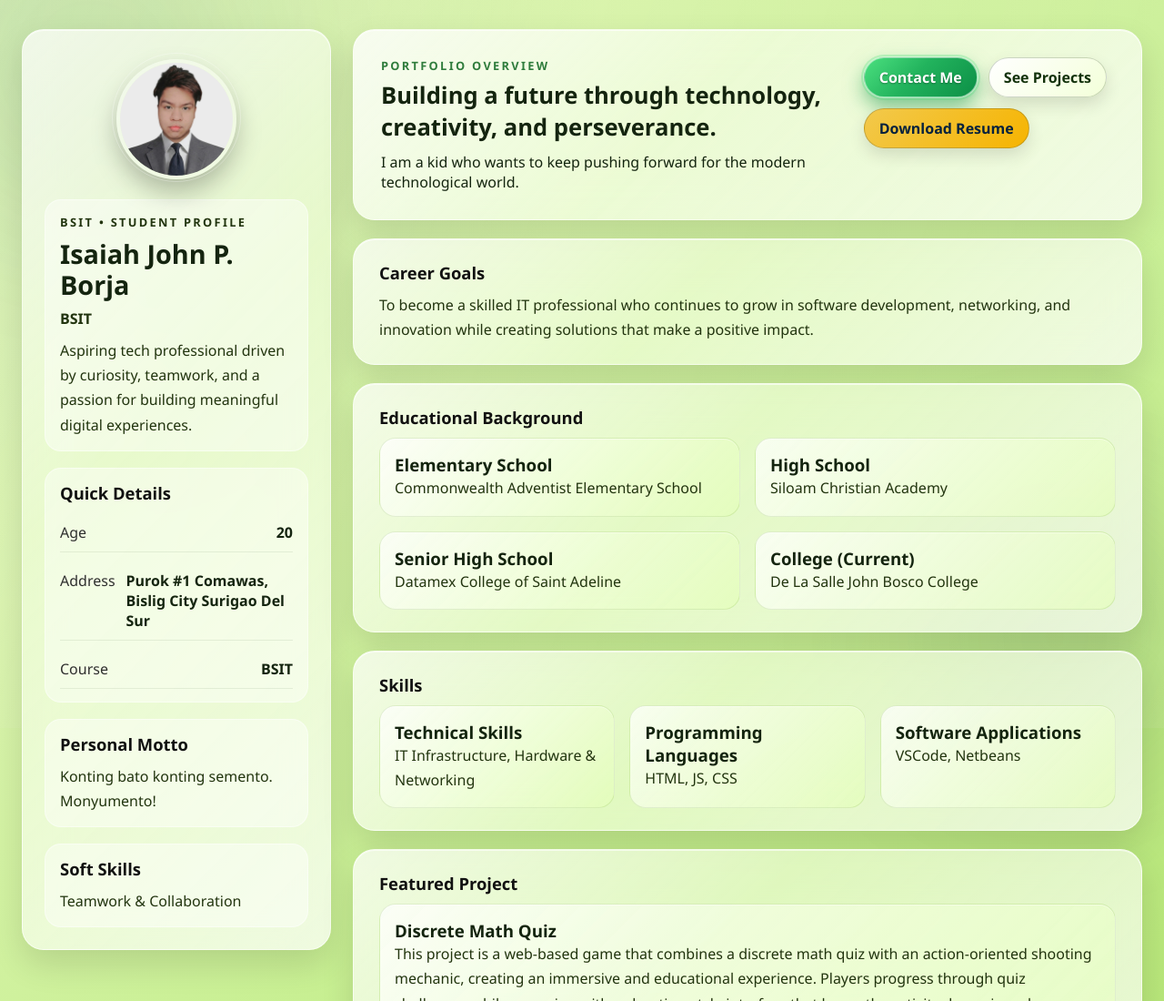
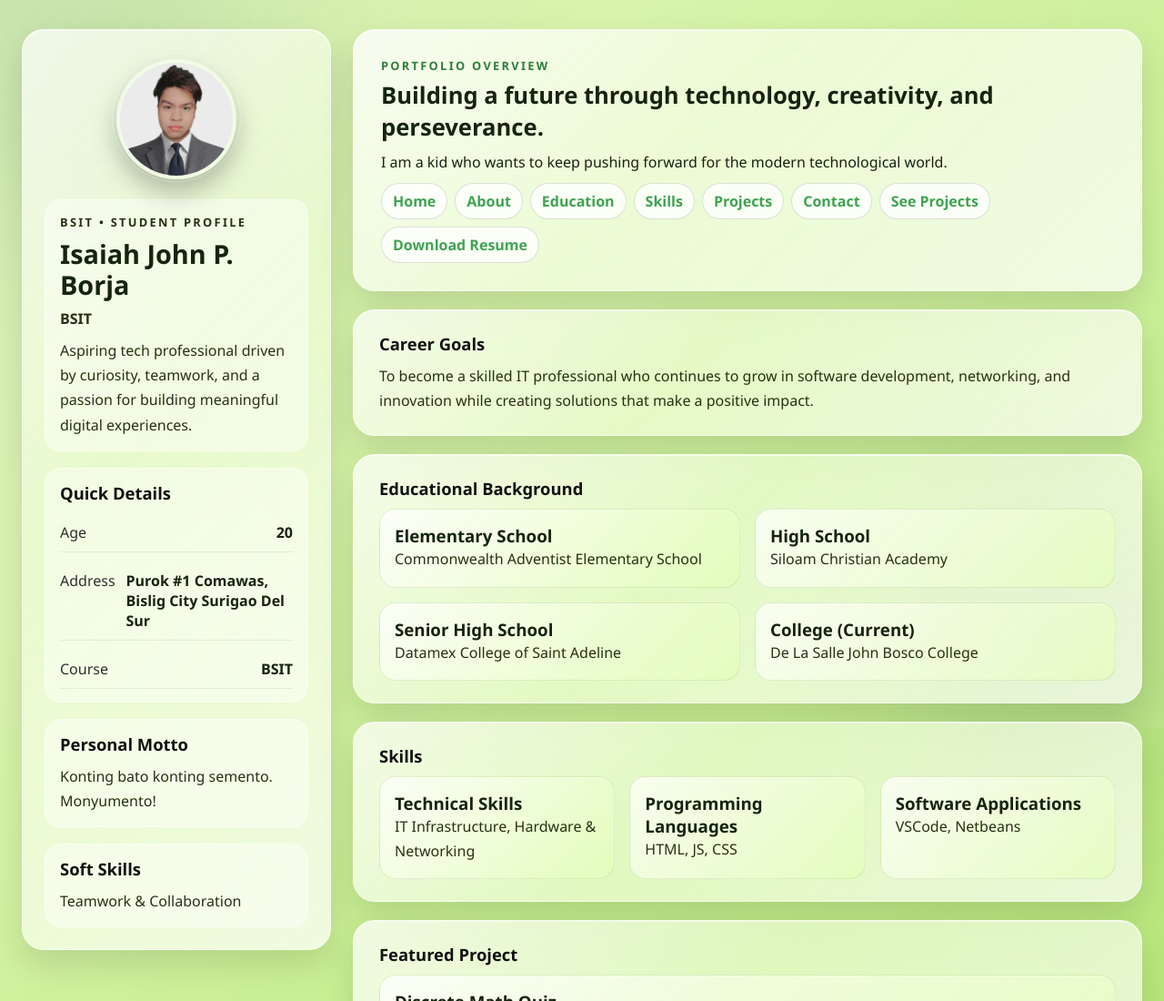
Before and after one commit to daomingron/Student-Profile, a plain HTML site: page index.html in a window 1280 px wide. Shown: the top 1100 px of the page at 91% size. Drawn offline with Linux system fonts and the light colour scheme.

Commit message:
Add files via upload

```diff
--- a/index.html
+++ b/index.html
@@ -45,25 +45,30 @@
     </aside>
 
     <main class="profile-details">
-      <section class="hero glass">
+      <section class="hero glass" id="home">
         <div class="hero-copy">
           <p class="eyebrow">Portfolio Overview</p>
           <h2>Building a future through technology, creativity, and perseverance.</h2>
           <p id="about-text"></p>
-        </div>
-        <div class="hero-actions">
-          <a href="#contact" class="btn btn-primary">Contact Me</a>
-          <a href="#projects" class="btn btn-secondary">See Projects</a>
-          <a href="Borja Resume.pdf" class="btn btn-secondary" download>Download Resume</a>
+          <nav class="section-nav" aria-label="Profile sections">
+            <a href="#home">Home</a>
+            <a href="#about">About</a>
+            <a href="#education">Education</a>
+            <a href="#skills">Skills</a>
+            <a href="#projects">Projects</a>
+            <a href="#contact">Contact</a>
+            <a href="#projects">See Projects</a>
+            <a href="Borja Resume.pdf" download>Download Resume</a>
+          </nav>
         </div>
       </section>
 
-      <section class="section-block glass">
+      <section id="about" class="section-block glass">
         <h2>Career Goals</h2>
         <p id="career-goals"></p>
       </section>
 
-      <section class="section-block glass">
+      <section id="education" class="section-block glass">
         <h2>Educational Background</h2>
         <div class="education-grid">
           <div class="info-card">
@@ -85,7 +90,7 @@
         </div>
       </section>
 
-      <section class="section-block glass">
+      <section id="skills" class="section-block glass">
         <h2>Skills</h2>
         <div class="skill-grid">
           <div class="skill-card">
--- a/styles.css
+++ b/styles.css
@@ -13,6 +13,10 @@
 
 * {
   box-sizing: border-box;
+}
+
+html {
+  scroll-behavior: smooth;
 }
 
 body {
@@ -243,6 +247,32 @@ h2 {
   flex-wrap: wrap;
 }
 
+.section-nav {
+  display: flex;
+  flex-wrap: wrap;
+  gap: 8px;
+  row-gap: 8px;
+  margin: 12px 0 0;
+  align-items: center;
+  justify-content: flex-start;
+}
+
+.section-nav a {
+  text-decoration: none;
+  padding: 8px 12px;
+  border-radius: 999px;
+  background: rgba(255, 255, 255, 0.78);
+  color: var(--accent-strong);
+  font-weight: 700;
+  border: 1px solid rgba(18, 49, 10, 0.14);
+  transition: transform 0.2s ease, background 0.2s ease;
+}
+
+.section-nav a:hover {
+  transform: translateY(-1px);
+  background: rgba(255, 255, 255, 0.94);
+}
+
 .btn {
   display: inline-block;
   text-decoration: none;
```
